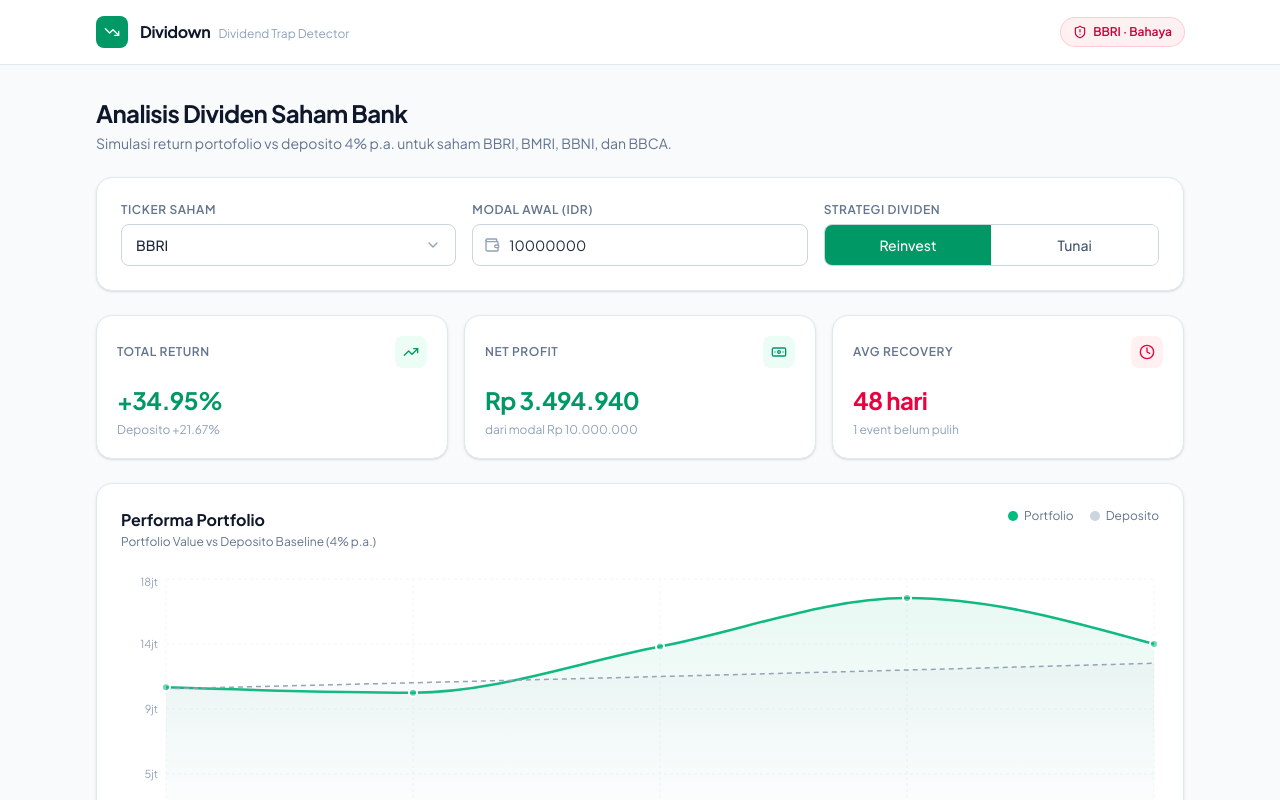
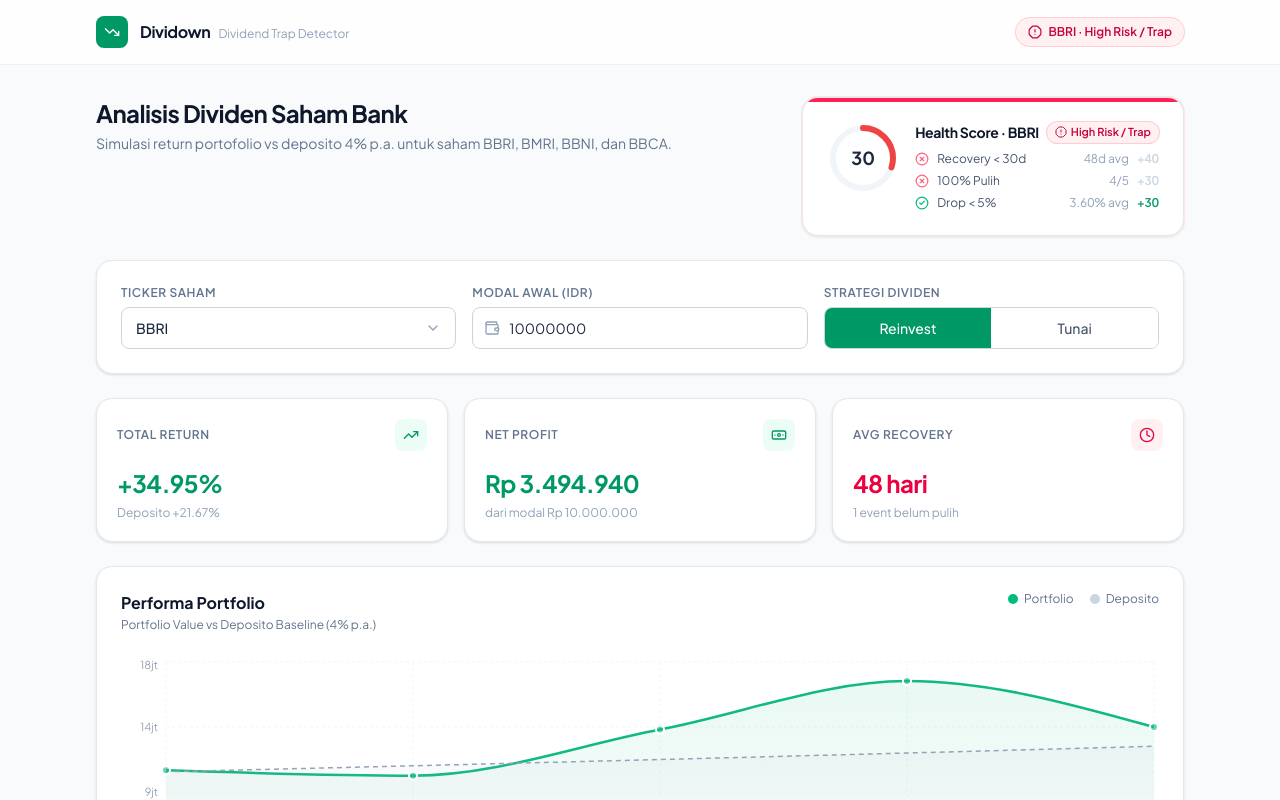
Before and after one commit to affanmaulana/dividown, a React (Vite) app: page / in a window 1280 px wide. Shown: the top 800 px of the page. Built offline with nearby package versions, Linux system fonts and the light colour scheme.

Commit message:
Update Open Graph and Health Score

```diff
--- a/index.html
+++ b/index.html
@@ -1,18 +1,36 @@
 <!doctype html>
 <html lang="id">
+
 <head>
   <meta charset="UTF-8" />
   <link rel="icon" type="image/svg+xml" href="/favicon.svg" />
   <meta name="viewport" content="width=device-width, initial-scale=1.0" />
-  <meta name="description" content="Dividown — Detect dividend traps in Indonesian banking stocks. Analyze BBRI, BMRI, BBNI, BBCA recovery patterns and protect your portfolio." />
+  <meta name="description"
+    content="Dividown — Detect dividend traps in Indonesian banking stocks. Analyze BBRI, BMRI, BBNI, BBCA recovery patterns and protect your portfolio." />
   <meta name="theme-color" content="#f8fafc" />
   <title>Dividown — Dividend Trap Detector</title>
   <link rel="preconnect" href="https://fonts.googleapis.com">
   <link rel="preconnect" href="https://fonts.gstatic.com" crossorigin>
-  <link href="https://fonts.googleapis.com/css2?family=Plus+Jakarta+Sans:wght@400;500;600;700;800&display=swap" rel="stylesheet">
+  <link href="https://fonts.googleapis.com/css2?family=Plus+Jakarta+Sans:wght@400;500;600;700;800&display=swap"
+    rel="stylesheet">
+  <meta property="og:type" content="website">
+  <meta property="og:url" content="https://dividown.vercel.app/">
+  <meta property="og:title" content="Dividown — Dividend Trap Detector">
+  <meta property="og:description"
+    content="Deteksi jebakan dividen saham perbankan Indonesia dengan data historis dan kalkulator erosi modal.">
+  <meta property="og:image" content="https://dividown.vercel.app/og-image.png">
+
+  <meta property="twitter:card" content="summary_large_image">
+  <meta property="twitter:url" content="https://dividown.vercel.app/">
+  <meta property="twitter:title" content="Dividown — Dividend Trap Detector">
+  <meta property="twitter:description"
+    content="Deteksi jebakan dividen saham perbankan Indonesia dengan data historis dan kalkulator erosi modal.">
+  <meta property="twitter:image" content="https://dividown.vercel.app/og-image.png">
 </head>
+
 <body>
   <div id="root"></div>
   <script type="module" src="/src/main.jsx"></script>
 </body>
+
 </html>
--- a/src/App.jsx
+++ b/src/App.jsx
@@ -7,6 +7,7 @@
   TrendingUp, TrendingDown, ShieldCheck, ShieldAlert,
   AlertTriangle, Banknote, Clock, Wallet, BarChart3,
   Activity, CheckCircle2, XCircle, ChevronDown,
+  Shield, TriangleAlert, OctagonAlert,
 } from "lucide-react";
 
 // ── Constants ──────────────────────────────────────────────────────────────
@@ -118,22 +119,54 @@
     };
   }, [filtered, capital, strategy, latestPrice]);
 
-  // ── Health Score ──────────────────────────────────────────────────────────
-  const health = useMemo(() => {
-    if (!engine) return { label: "—", scheme: "slate", Icon: ShieldCheck };
-    if (engine.avgRecovery <= 20 && engine.notRecovered === 0)
-      return { label: "Sehat", scheme: "emerald", Icon: ShieldCheck };
-    if (engine.avgRecovery <= 40)
-      return { label: "Waspada", scheme: "amber", Icon: AlertTriangle };
-    return { label: "Bahaya", scheme: "rose", Icon: ShieldAlert };
-  }, [engine]);
+  // ── Health Score (0-100) ──────────────────────────────────────────────────
+  const healthScore = useMemo(() => {
+    if (!filtered.length) return null;
 
-  const healthClass = {
-    emerald: "bg-emerald-50 text-emerald-700 ring-1 ring-emerald-200",
-    amber: "bg-amber-50 text-amber-700 ring-1 ring-amber-200",
-    rose: "bg-rose-50 text-rose-700 ring-1 ring-rose-200",
-    slate: "bg-slate-100 text-slate-600 ring-1 ring-slate-200",
-  }[health.scheme];
+    let score = 0;
+    const breakdown = [];
+
+    // (+40) Avg Recovery Days < 30
+    const avgRecDays = filtered.reduce((s, r) => s + r.Recovery_Days, 0) / filtered.length;
+    const recoveryPassed = avgRecDays < 30;
+    if (recoveryPassed) score += 40;
+    breakdown.push({ label: "Recovery < 30d", value: `${Math.round(avgRecDays)}d avg`, passed: recoveryPassed, points: 40 });
+
+    // (+30) 100% status "Pulih"
+    const totalEvents = filtered.length;
+    const pulihCount = filtered.filter((r) => r.Status_Recovery.includes("Sudah")).length;
+    const allPulih = pulihCount === totalEvents;
+    if (allPulih) score += 30;
+    breakdown.push({ label: "100% Pulih", value: `${pulihCount}/${totalEvents}`, passed: allPulih, points: 30 });
+
+    // (+30) Avg Drop saat Ex-date < 5%
+    const avgDrop = filtered.reduce((s, r) => {
+      const drop = Math.abs(((r.Ex_Price_1day - r.Cum_Price) / r.Cum_Price) * 100);
+      return s + drop;
+    }, 0) / filtered.length;
+    const dropPassed = avgDrop < 5;
+    if (dropPassed) score += 30;
+    breakdown.push({ label: "Drop < 5%", value: `${avgDrop.toFixed(2)}% avg`, passed: dropPassed, points: 30 });
+
+    // Label & tier
+    let label, tier, Icon;
+    if (score >= 80) {
+      label = "Low Risk"; tier = "low"; Icon = Shield;
+    } else if (score >= 50) {
+      label = "Medium Risk"; tier = "medium"; Icon = TriangleAlert;
+    } else {
+      label = "High Risk / Trap"; tier = "high"; Icon = OctagonAlert;
+    }
+
+    return { score, label, tier, Icon, breakdown };
+  }, [filtered]);
+
+  // Badge styling based on tier
+  const healthBadge = healthScore ? {
+    low: { badge: "bg-emerald-50 text-emerald-700 ring-1 ring-emerald-200", accent: "#10b981", bg: "bg-emerald-500", bgLight: "bg-emerald-50", text: "text-emerald-700", ring: "ring-emerald-100" },
+    medium: { badge: "bg-amber-50 text-amber-700 ring-1 ring-amber-200", accent: "#f59e0b", bg: "bg-amber-500", bgLight: "bg-amber-50", text: "text-amber-700", ring: "ring-amber-100" },
+    high: { badge: "bg-rose-50 text-rose-700 ring-1 ring-rose-200", accent: "#ef4444", bg: "bg-rose-500", bgLight: "bg-rose-50", text: "text-rose-700", ring: "ring-rose-100" },
+  }[healthScore.tier] : { badge: "bg-slate-100 text-slate-600 ring-1 ring-slate-200", accent: "#94a3b8", bg: "bg-slate-400", bgLight: "bg-slate-50", text: "text-slate-600", ring: "ring-slate-100" };
 
   // ── Loading ───────────────────────────────────────────────────────────────
   if (loading) {
@@ -151,7 +184,7 @@
     <div className="min-h-screen bg-slate-50 text-slate-900">
 
       {/* ── HEADER ── */}
-      <header className="sticky top-0 z-50 bg-white border-b border-slate-200">
+      <header className="sticky top-0 z-50 bg-white/80 backdrop-blur-lg border-b border-slate-200/60">
         <div className="max-w-6xl mx-auto px-4 sm:px-6 lg:px-8 h-16 flex items-center justify-between">
           <div className="flex items-center gap-3">
             <div className="w-8 h-8 rounded-lg bg-emerald-600 flex items-center justify-center">
@@ -162,21 +195,81 @@
               <span className="hidden sm:inline text-xs text-slate-400 ml-2 font-normal">Dividend Trap Detector</span>
             </div>
           </div>
-          <div className={`flex items-center gap-1.5 text-xs font-semibold px-3 py-1.5 rounded-full ${healthClass}`}>
-            <health.Icon className="w-3.5 h-3.5" />
-            {ticker} · {health.label}
-          </div>
+          {healthScore && (
+            <div className={`flex items-center gap-1.5 text-xs font-semibold px-3 py-1.5 rounded-full ${healthBadge.badge}`}>
+              <healthScore.Icon className="w-3.5 h-3.5" />
+              {ticker} · {healthScore.label}
+            </div>
+          )}
         </div>
       </header>
 
       <main className="max-w-6xl mx-auto px-4 sm:px-6 lg:px-8 py-8 space-y-6">
 
-        {/* ── PAGE TITLE ── */}
-        <div>
-          <h1 className="text-2xl font-bold text-slate-900 tracking-tight">Analisis Dividen Saham Bank</h1>
-          <p className="text-sm text-slate-500 mt-1">
-            Simulasi return portofolio vs deposito 4% p.a. untuk saham BBRI, BMRI, BBNI, dan BBCA.
-          </p>
+        {/* ── PAGE TITLE + HEALTH SCORE CARD ── */}
+        <div className="flex flex-col lg:flex-row lg:items-stretch gap-5">
+          <div className="flex-1 min-w-0">
+            <h1 className="text-2xl font-bold text-slate-900 tracking-tight">Analisis Dividen Saham Bank</h1>
+            <p className="text-sm text-slate-500 mt-1">
+              Simulasi return portofolio vs deposito 4% p.a. untuk saham BBRI, BMRI, BBNI, dan BBCA.
+            </p>
+          </div>
+
+          {/* ── HEALTH SCORE HIGHLIGHT CARD ── */}
+          {healthScore && (
+            <div id="health-score-card" className={`relative overflow-hidden bg-white border border-slate-200 rounded-2xl shadow-sm p-5 lg:p-6 lg:min-w-[340px] ring-1 ${healthBadge.ring}`}>
+              {/* Decorative accent bar */}
+              <div className={`absolute top-0 left-0 right-0 h-1 ${healthBadge.bg}`} />
+
+              <div className="flex items-start gap-4">
+                {/* Score Circle */}
+                <div className="relative shrink-0">
+                  <svg width="72" height="72" viewBox="0 0 72 72">
+                    <circle cx="36" cy="36" r="30" fill="none" stroke="#f1f5f9" strokeWidth="6" />
+                    <circle
+                      cx="36" cy="36" r="30" fill="none"
+                      stroke={healthBadge.accent}
+                      strokeWidth="6"
+                      strokeLinecap="round"
+                      strokeDasharray={`${(healthScore.score / 100) * 188.5} 188.5`}
+                      transform="rotate(-90 36 36)"
+                      style={{ transition: "stroke-dasharray 0.8s ease" }}
+                    />
+                  </svg>
+                  <div className="absolute inset-0 flex items-center justify-center">
+                    <span className="text-lg font-bold text-slate-800">{healthScore.score}</span>
+                  </div>
+                </div>
+
+                {/* Info */}
+                <div className="flex-1 min-w-0">
+                  <div className="flex items-center gap-2 mb-2">
+                    <span className="text-sm font-bold text-slate-900 tracking-tight">Health Score · {ticker}</span>
+                    <span className={`inline-flex items-center gap-1 text-[11px] font-semibold px-2 py-0.5 rounded-full ${healthBadge.badge}`}>
+                      <healthScore.Icon className="w-3 h-3" />
+                      {healthScore.label}
+                    </span>
+                  </div>
+
+                  {/* Breakdown */}
+                  <div className="space-y-1.5">
+                    {healthScore.breakdown.map((b) => (
+                      <div key={b.label} className="flex items-center gap-2 text-xs">
+                        {b.passed ? (
+                          <CheckCircle2 className="w-3.5 h-3.5 text-emerald-500 shrink-0" />
+                        ) : (
+                          <XCircle className="w-3.5 h-3.5 text-rose-400 shrink-0" />
+                        )}
+                        <span className="text-slate-600">{b.label}</span>
+                        <span className="text-slate-400 ml-auto tabular-nums">{b.value}</span>
+                        <span className={`font-semibold tabular-nums ${b.passed ? "text-emerald-600" : "text-slate-300"}`}>+{b.points}</span>
+                      </div>
+                    ))}
+                  </div>
+                </div>
+              </div>
+            </div>
+          )}
         </div>
 
         {/* ── CONTROL PANEL ── */}
```
Also changed, not shown: public/og-image.png (added).
